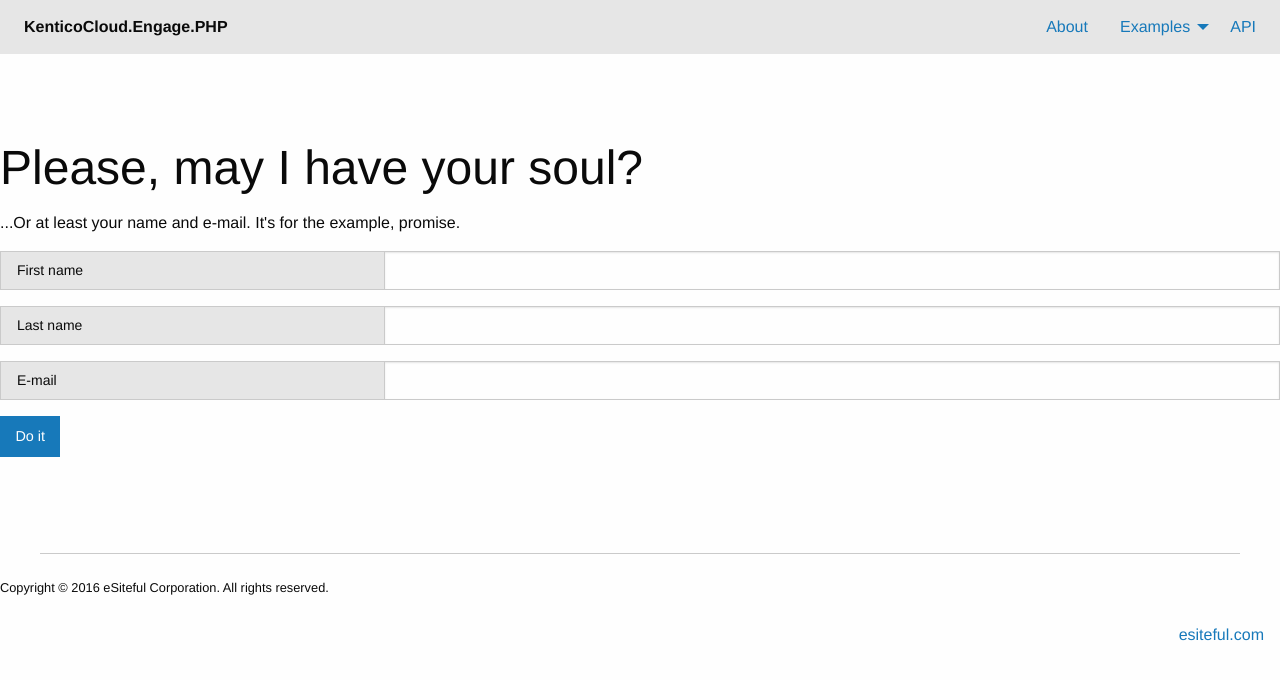
After one commit to stephenr85/KenticoCloud.Engage.PHP, a PHP site: page /examples/form.php in a window 1280 px wide. The commit adds this page. Shown: the top 680 px of the page. Run offline with PHP 8.4, Linux system fonts and the light colour scheme; some libraries are stand-ins or nearby versions.

Commit message:
Added form example implementing ActivityConfirmation endpoint.

```diff
--- a/examples/basic.php
+++ b/examples/basic.php
@@ -5,7 +5,7 @@
     <meta charset="utf-8" />
     <meta http-equiv="x-ua-compatible" content="ie=edge">
     <meta name="viewport" content="width=device-width, initial-scale=1.0" />
-    <title>Basic Example</title>
+    <title>Basic Example - KenticoCloud.Engage.PHP</title>
     <link rel="stylesheet" href="https://cdnjs.cloudflare.com/ajax/libs/foundation/6.2.4/foundation.css" />
 
     <script><?php echo $kceScript ?></script>
--- /dev/null
+++ b/examples/form.php
@@ -0,0 +1,72 @@
+<?php require_once('inc/init.php'); ?>
+<!doctype html>
+<html class="no-js" lang="en">
+  <head>
+    <meta charset="utf-8" />
+    <meta http-equiv="x-ua-compatible" content="ie=edge">
+    <meta name="viewport" content="width=device-width, initial-scale=1.0" />
+    <title>Form Example - KenticoCloud.Engage.PHP</title>
+    <link rel="stylesheet" href="https://cdnjs.cloudflare.com/ajax/libs/foundation/6.2.4/foundation.css" />
+
+    <script><?php echo $kceScript ?></script>
+
+  </head>
+  <body>
+  	<?php require('inc/topbar.php'); ?>
+
+    <div class="row">
+    	<div class="columns">
+
+            <?php
+                $sid = $kceClient->getSessionID();
+                $hasSubmitted = false;
+                if($sid){
+                    $session = $kceClient->getCurrentSession();
+                    //echo $session;
+
+                    $hasSubmitted = $kceClient->getActivityConfirmation('FormSubmit', 365, '/examples/form.php')->activity;
+                }
+            ?>
+            <?php if(!$hasSubmitted){ ?>
+                <h1>Please, may I have your soul?</h1>
+                <p>...Or at least your name and e-mail. It's for the example, promise.</p>
+            <?php }else{ ?>
+                <div class="callout success">
+                    <h1>We have your information</h1>
+                    <p>All of the junk mail should arrive shortly. You can enter it again, if you'd like...</p>
+                </div>
+            <?php } ?>
+            <form method="post" class="row">
+                <div class="columns small-6">
+                    <div class="input-group">
+                        <label class="input-group-label" for="first_name_input">First name</label>
+                        <input class="input-group-field" type="text" name="first_name" id="first_name_input" />
+                    </div>
+                    <div class="input-group">
+                        <label class="input-group-label" for="last_name_input">Last name</label>
+                        <input class="input-group-field" type="text" name="last_name" id="last_name_input" />
+                    </div>
+                    <div class="input-group">
+                        <label class="input-group-label" for="last_name_input">E-mail</label>
+                        <input class="input-group-field" type="email" name="email" id="last_name_input" />
+                    </div>
+                    <button type="submit" class="button">Do it</button>
+                </div>
+            </form>
+            <style type="text/css">
+            .input-group-label {width: 30%;}
+            </style>
+
+
+		</div>
+	</div>
+
+	<?php require('inc/footer.php'); ?>
+    <script src="https://cdnjs.cloudflare.com/ajax/libs/jquery/3.1.1/jquery.min.js"></script>
+    <script src="https://cdnjs.cloudflare.com/ajax/libs/foundation/6.2.4/foundation.min.js"></script>
+    <script>
+      $(document).foundation();
+    </script>
+
+  </body>
+</html>
--- a/examples/inc/init.php
+++ b/examples/inc/init.php
@@ -1,7 +1,7 @@
 <?php
 ini_set('display_errors', 1);
 ini_set('display_startup_errors', 1);
-error_reporting(E_ALL);
+error_reporting(E_ALL & ~E_NOTICE);
 
 require_once($_SERVER['DOCUMENT_ROOT'].'/vendor/autoload.php');
 
--- a/examples/inc/topbar.php
+++ b/examples/inc/topbar.php
@@ -11,6 +11,7 @@
         <a href="#">Examples</a>
         <ul class="menu vertical">
           <li><a href="/examples/basic.php">Basic</a></li>
+          <li><a href="/examples/form.php">Form</a></li>
         </ul>
       </li>
       <li><a href="/docs/api">API</a></li>
--- a/examples/index.php
+++ b/examples/index.php
@@ -5,7 +5,7 @@
     <meta charset="utf-8" />
     <meta http-equiv="x-ua-compatible" content="ie=edge">
     <meta name="viewport" content="width=device-width, initial-scale=1.0" />
-    <title>Basic Example</title>
+    <title>KenticoCloud.Engage.PHP</title>
     <link rel="stylesheet" href="https://cdnjs.cloudflare.com/ajax/libs/foundation/6.2.4/foundation.css" />
 
     <script><?php echo $kceScript ?></script>
@@ -20,8 +20,6 @@
     		<h1>Get ready to engage...in PHP</h1>
 
             <p>This is a PHP implementation for the <a href="https://kenticocloud.com/engage" target="_blank">KenticoCloud Engage</a> REST API.</p>
-
-            <p>There's only one example right now, and it's pretty <a href="examples/basic.php">basic</a>.</p>
 
             <p>View this project on <a href="https://github.com/stephenr85/KenticoCloud.Engage.PHP" target="_blank">GitHub</a>.</p>
 
```
